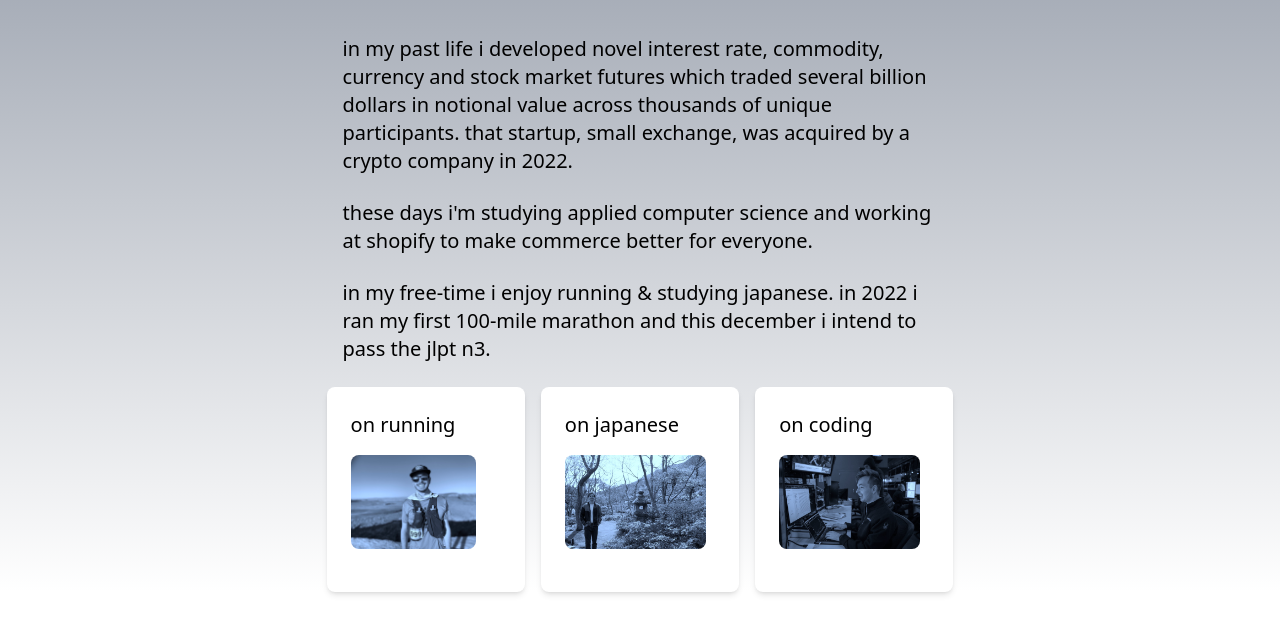
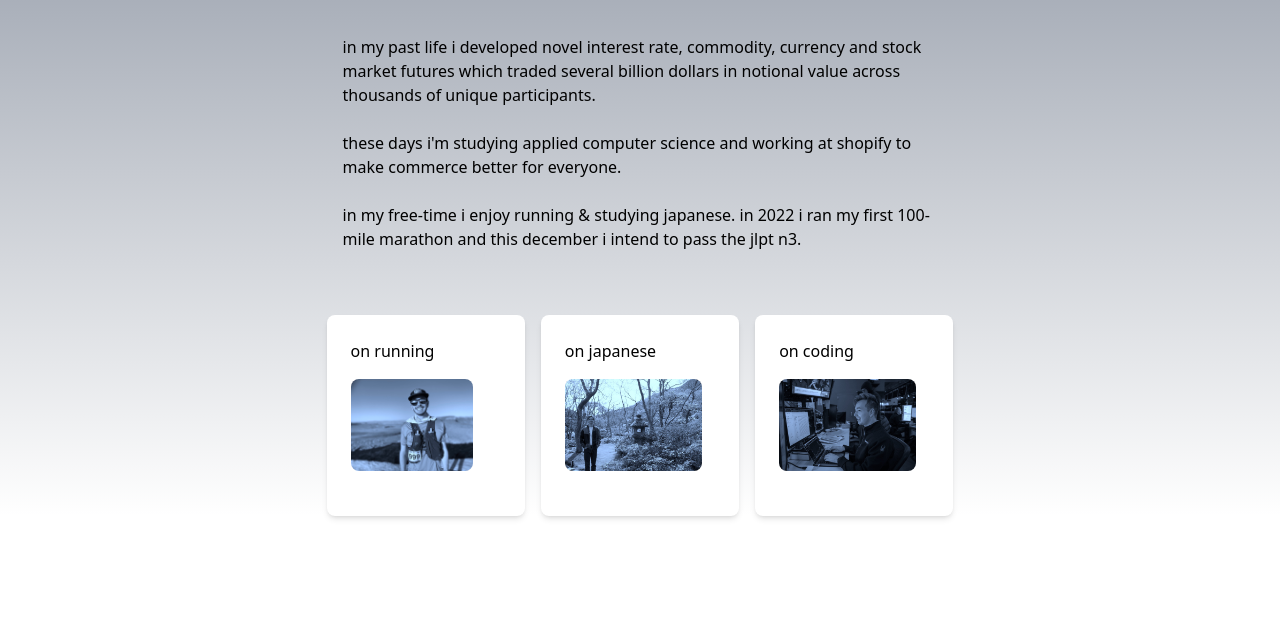
Before and after one commit to mikeygough/mikeygough.github.io, a plain HTML site: page index.html in a window 1280 px wide. Shown: the part 81-714 px from the top of the page. Drawn offline with nearby package versions, Linux system fonts and the light colour scheme.

Commit message:
finalize

```diff
--- a/index.html
+++ b/index.html
@@ -18,52 +18,48 @@
       </h1>
     </div>
 
-    <div>
+    <div class="mb-10">
 
-      <h3 class="text-xl">
+      <p>
         in my past life i developed novel <span class="hover:text-blue-600"><a
             href="https://www.bloomberg.com/news/articles/2021-06-28/cme-joins-battle-for-retail-bond-traders-with-smaller-product#xj4y7vzkg">interest
             rate</a></span>, commodity, currency and stock market futures which traded several billion dollars in
-        notional value across thousands of unique participants. that startup, <span class="hover:text-blue-600"><a
-            href="https://www.wsj.com/articles/cftc-approves-new-futures-exchange-aimed-at-individual-traders-11583868103">small
-            exchange</a></span>,
-        was acquired by a crypto
-        company in 2022.
-      </h3>
+        notional value across thousands of unique participants.
+      </p>
 
       <br>
 
-      <h3 class="text-xl">
+      <p>
         these days i'm studying applied computer science and working at <span class="hover:text-green-600"><a
             href="https://devdegree.ca/">shopify
           </a></span> to make commerce better for everyone.
-      </h3>
+      </p>
 
       <br>
 
-      <h3 class="text-xl">
+      <p>
         in my free-time i enjoy running & studying japanese. in 2022 i ran my first 100-mile marathon and this december
         i intend to pass the jlpt n3.
-      </h3>
+      </p>
 
       <br>
     </div>
 
     <div class="flex justify-center">
       <div class="flex-shrink-0 w-1/3 p-6 bg-white shadow-md rounded-lg">
-        <h2 class="text-xl mb-4 hover:text-blue-600 hover:underline underline-offset-8"><a href="on-running.html">on
+        <h2 class="mb-4 hover:text-blue-600 hover:underline underline-offset-8"><a href="on-running.html">on
             running</a></h2>
         <a href="on-running.html"><img src="static/On-Running.jpeg" alt="On Running"
             class="object-contain h-3/5 rounded-lg"></a>
       </div>
       <div class="flex-shrink-0 w-1/3 p-6 bg-white shadow-md rounded-lg mx-4">
-        <h2 class="text-xl mb-4 hover:text-blue-600 hover:underline underline-offset-8"><a href="on-japanese.html">on
+        <h2 class="mb-4 hover:text-blue-600 hover:underline underline-offset-8"><a href="on-japanese.html">on
             japanese</a></h2>
         <a href="on-japanese.html"><img src="static/On-Japanese.jpeg" alt="On Japanese"
             class="object-contain h-3/5 rounded-lg"></a>
       </div>
       <div class="flex-shrink-0 w-1/3 p-6 bg-white shadow-md rounded-lg">
-        <h2 class="text-xl mb-4 hover:text-blue-600 hover:underline underline-offset-8"><a href="on-coding.html">on
+        <h2 class="mb-4 hover:text-blue-600 hover:underline underline-offset-8"><a href="on-coding.html">on
             coding</a></h2>
         <a href="on-coding.html"><img src="static/On-Coding.jpeg" alt="On Coding"
             class="object-contain h-3/5 rounded-lg"></a>
```
